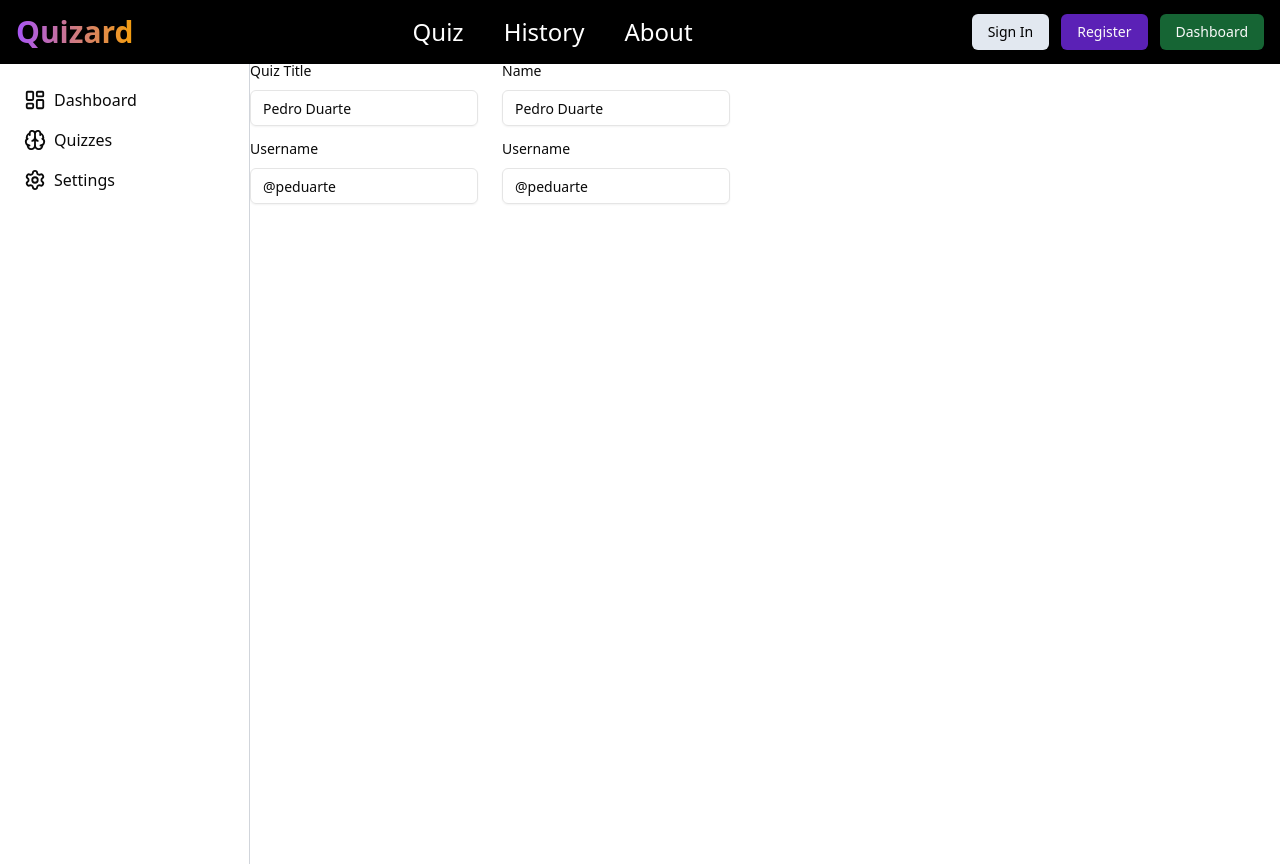
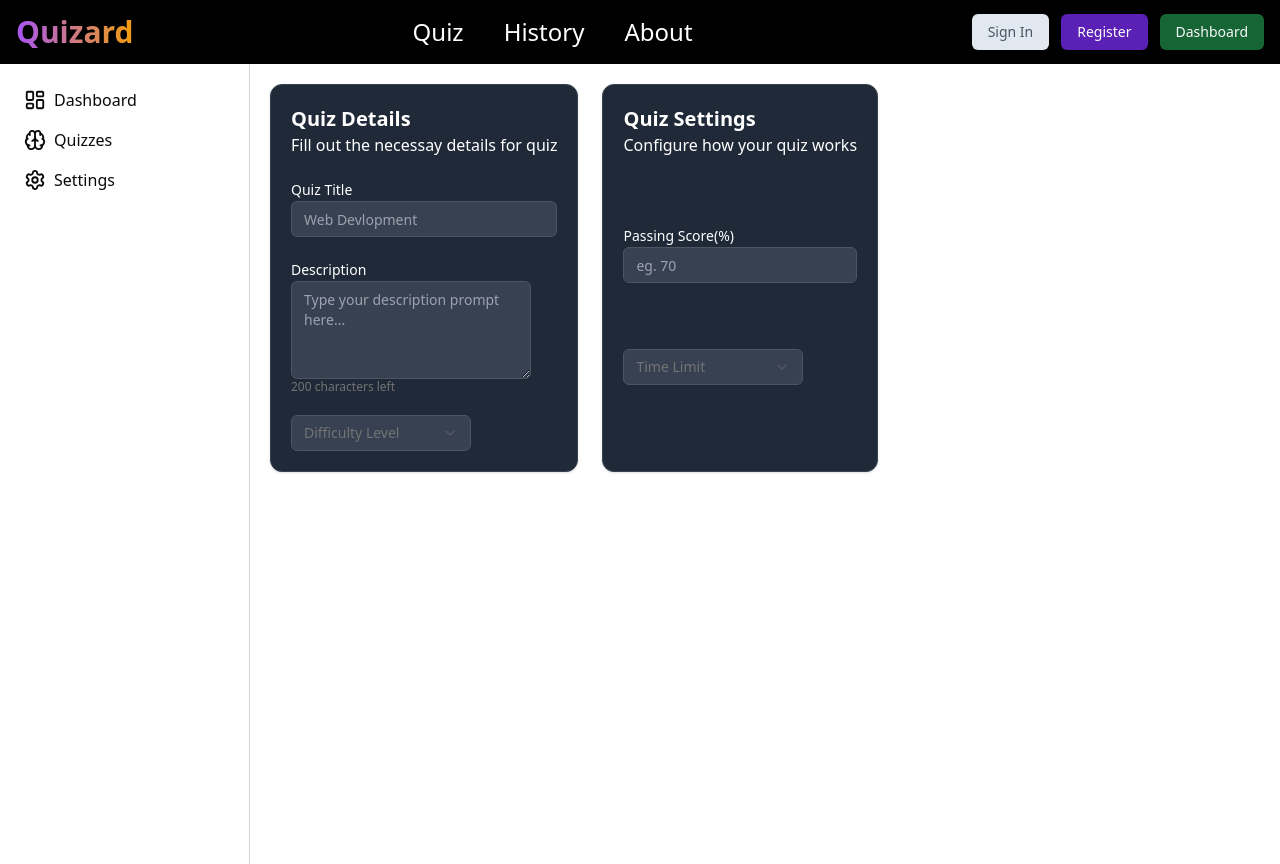
Before and after one commit to Ashwin2323/quizard, a React (Vite) app in the folder frontend/: page /user/create in a window 1280 px wide. Built offline with nearby package versions, Linux system fonts and the light colour scheme.

Commit message:
create_new_quiz form design completed

```diff
--- a/frontend/package.json
+++ b/frontend/package.json
@@ -13,6 +13,7 @@
     "@radix-ui/react-dialog": "^1.1.15",
     "@radix-ui/react-label": "^2.1.7",
     "@radix-ui/react-radio-group": "^1.3.8",
+    "@radix-ui/react-select": "^2.2.6",
     "@radix-ui/react-separator": "^1.1.7",
     "@radix-ui/react-slot": "^1.2.3",
     "@radix-ui/react-tabs": "^1.1.13",
--- a/frontend/src/App.jsx
+++ b/frontend/src/App.jsx
@@ -61,6 +61,7 @@ export default function App() {
     <div className="">
       <Toaster/>
       <RouterProvider router={router}/>
+      {/* <CreateQuiz></CreateQuiz> */}
     </div>
   );
 }
--- a/frontend/src/components/Navbar.jsx
+++ b/frontend/src/components/Navbar.jsx
@@ -18,7 +18,7 @@ const Navbar = () => {
         <h1 className="text-2xl"> About </h1>
       </div>
       <div className="flex gap-3">
-        <Button className="h-full bg-slate-200 text-black"
+        <Button className="h-full bg-slate-200 text-gray-600"
         onClick={()=>{navigate("/login")}} >Sign In</Button>
         <Button className="h-full bg-violet-800"
         onClick={()=>{navigate("/signup")}} >Register</Button>
--- /dev/null
+++ b/frontend/src/components/ui/select.jsx
@@ -0,0 +1,119 @@
+import * as React from "react"
+import * as SelectPrimitive from "@radix-ui/react-select"
+import { Check, ChevronDown, ChevronUp } from "lucide-react"
+
+import { cn } from "@/lib/utils"
+
+const Select = SelectPrimitive.Root
+
+const SelectGroup = SelectPrimitive.Group
+
+const SelectValue = SelectPrimitive.Value
+
+const SelectTrigger = React.forwardRef(({ className, children, ...props }, ref) => (
+  <SelectPrimitive.Trigger
+    ref={ref}
+    className={cn(
+      "flex h-9 w-full items-center justify-between whitespace-nowrap rounded-md border border-input bg-transparent px-3 py-2 text-sm shadow-sm ring-offset-background data-[placeholder]:text-muted-foreground focus:outline-none focus:ring-1 focus:ring-ring disabled:cursor-not-allowed disabled:opacity-50 [&>span]:line-clamp-1",
+      className
+    )}
+    {...props}>
+    {children}
+    <SelectPrimitive.Icon asChild>
+      <ChevronDown className="h-4 w-4 opacity-50" />
+    </SelectPrimitive.Icon>
+  </SelectPrimitive.Trigger>
+))
+SelectTrigger.displayName = SelectPrimitive.Trigger.displayName
+
+const SelectScrollUpButton = React.forwardRef(({ className, ...props }, ref) => (
+  <SelectPrimitive.ScrollUpButton
+    ref={ref}
+    className={cn("flex cursor-default items-center justify-center py-1", className)}
+    {...props}>
+    <ChevronUp className="h-4 w-4" />
+  </SelectPrimitive.ScrollUpButton>
+))
+SelectScrollUpButton.displayName = SelectPrimitive.ScrollUpButton.displayName
+
+const SelectScrollDownButton = React.forwardRef(({ className, ...props }, ref) => (
+  <SelectPrimitive.ScrollDownButton
+    ref={ref}
+    className={cn("flex cursor-default items-center justify-center py-1", className)}
+    {...props}>
+    <ChevronDown className="h-4 w-4" />
+  </SelectPrimitive.ScrollDownButton>
+))
+SelectScrollDownButton.displayName =
+  SelectPrimitive.ScrollDownButton.displayName
+
+const SelectContent = React.forwardRef(({ className, children, position = "popper", ...props }, ref) => (
+  <SelectPrimitive.Portal>
+    <SelectPrimitive.Content
+      ref={ref}
+      className={cn(
+        "relative z-50 max-h-[--radix-select-content-available-height] min-w-[8rem] overflow-y-auto overflow-x-hidden rounded-md border bg-popover text-popover-foreground shadow-md data-[state=open]:animate-in data-[state=closed]:animate-out data-[state=closed]:fade-out-0 data-[state=open]:fade-in-0 data-[state=closed]:zoom-out-95 data-[state=open]:zoom-in-95 data-[side=bottom]:slide-in-from-top-2 data-[side=left]:slide-in-from-right-2 data-[side=right]:slide-in-from-left-2 data-[side=top]:slide-in-from-bottom-2 origin-[--radix-select-content-transform-origin]",
+        position === "popper" &&
+          "data-[side=bottom]:translate-y-1 data-[side=left]:-translate-x-1 data-[side=right]:translate-x-1 data-[side=top]:-translate-y-1",
+        className
+      )}
+      position={position}
+      {...props}>
+      <SelectScrollUpButton />
+      <SelectPrimitive.Viewport
+        className={cn("p-1", position === "popper" &&
+          "h-[var(--radix-select-trigger-height)] w-full min-w-[var(--radix-select-trigger-width)]")}>
+        {children}
+      </SelectPrimitive.Viewport>
+      <SelectScrollDownButton />
+    </SelectPrimitive.Content>
+  </SelectPrimitive.Portal>
+))
+SelectContent.displayName = SelectPrimitive.Content.displayName
+
+const SelectLabel = React.forwardRef(({ className, ...props }, ref) => (
+  <SelectPrimitive.Label
+    ref={ref}
+    className={cn("px-2 py-1.5 text-sm font-semibold", className)}
+    {...props} />
+))
+SelectLabel.displayName = SelectPrimitive.Label.displayName
+
+const SelectItem = React.forwardRef(({ className, children, ...props }, ref) => (
+  <SelectPrimitive.Item
+    ref={ref}
+    className={cn(
+      "relative flex w-full cursor-default select-none items-center rounded-sm py-1.5 pl-2 pr-8 text-sm outline-none focus:bg-accent focus:text-accent-foreground data-[disabled]:pointer-events-none data-[disabled]:opacity-50",
+      className
+    )}
+    {...props}>
+    <span className="absolute right-2 flex h-3.5 w-3.5 items-center justify-center">
+      <SelectPrimitive.ItemIndicator>
+        <Check className="h-4 w-4" />
+      </SelectPrimitive.ItemIndicator>
+    </span>
+    <SelectPrimitive.ItemText>{children}</SelectPrimitive.ItemText>
+  </SelectPrimitive.Item>
+))
+SelectItem.displayName = SelectPrimitive.Item.displayName
+
+const SelectSeparator = React.forwardRef(({ className, ...props }, ref) => (
+  <SelectPrimitive.Separator
+    ref={ref}
+    className={cn("-mx-1 my-1 h-px bg-muted", className)}
+    {...props} />
+))
+SelectSeparator.displayName = SelectPrimitive.Separator.displayName
+
+export {
+  Select,
+  SelectGroup,
+  SelectValue,
+  SelectTrigger,
+  SelectContent,
+  SelectLabel,
+  SelectItem,
+  SelectSeparator,
+  SelectScrollUpButton,
+  SelectScrollDownButton,
+}
--- /dev/null
+++ b/frontend/src/components/ui/textarea.jsx
@@ -0,0 +1,18 @@
+import * as React from "react"
+
+import { cn } from "@/lib/utils"
+
+const Textarea = React.forwardRef(({ className, ...props }, ref) => {
+  return (
+    <textarea
+      className={cn(
+        "flex min-h-[60px] w-full rounded-md border border-input bg-transparent px-3 py-2 text-base shadow-sm placeholder:text-muted-foreground focus-visible:outline-none focus-visible:ring-1 focus-visible:ring-ring disabled:cursor-not-allowed disabled:opacity-50 md:text-sm",
+        className
+      )}
+      ref={ref}
+      {...props} />
+  );
+})
+Textarea.displayName = "Textarea"
+
+export { Textarea }
--- a/frontend/src/pages/CreateQuiz.jsx
+++ b/frontend/src/pages/CreateQuiz.jsx
@@ -1,40 +1,108 @@
-import { Button } from "@/components/ui/button"
+import { Button } from "@/components/ui/button";
+import { Input } from "@/components/ui/input";
+import { Label } from "@/components/ui/label";
+import { Card } from "@/components/ui/card";
+import { Textarea } from "@/components/ui/textarea";
 import {
-  Dialog,
-  DialogClose,
-  DialogContent,
-  DialogDescription,
-  DialogFooter,
-  DialogHeader,
-  DialogTitle,
-  DialogTrigger,
-} from "@/components/ui/dialog"
-import { Input } from "@/components/ui/input"
-import { Label } from "@/components/ui/label"
+  Select,
+  SelectContent,
+  SelectGroup,
+  SelectItem,
+  SelectLabel,
+  SelectTrigger,
+  SelectValue,
+} from "@/components/ui/select";
+import { useId, useState } from "react";
 
-export default function CreateQuiz () {
+const maxLength = 200;
+const initialValue = "";
+
+export default function CreateQuiz() {
+  const [value, setValue] = useState(initialValue);
+  const [characterCount, setCharacterCount] = useState(initialValue.length);
+
+  const id = useId();
+  const handleChange = (e) => {
+    if (e.target.value.length <= maxLength) {
+      setValue(e.target.value);
+      setCharacterCount(e.target.value.length);
+    }
+  };
   return (
-       <div className='flex gap-6'>
-            <div className="grid gap-4">
-              <div className="grid gap-3">
-                <Label htmlFor="name-1">Quiz Title</Label>
-                <Input id="name-1" name="name" defaultValue="Pedro Duarte" />
-              </div>
-              <div className="grid gap-3">
-                <Label htmlFor="username-1">Username</Label>
-                <Input id="username-1" name="username" defaultValue="@peduarte" />
-              </div>
-            </div>
-            <div className="grid gap-4">
-              <div className="grid gap-3">
-                <Label htmlFor="name-1">Name</Label>
-                <Input id="name-1" name="name" defaultValue="Pedro Duarte" />
-              </div>
-              <div className="grid gap-3">
-                <Label htmlFor="username-1">Username</Label>
-                <Input id="username-1" name="username" defaultValue="@peduarte" />
-              </div>
-            </div>
+    <div className="flex gap-6 p-5">
+        <Card className="grid gap-5 p-5 bg-gray-800 text-white placeholder:text-gray-200 border-gray-700">
+          <div>
+            <h1 className="text-xl  text-white  font-bold">Quiz Details</h1>
+            <h3>Fill out the necessay details for quiz</h3>
           </div>
-  )
+          <div>
+            <Label htmlFor="name-1">Quiz Title</Label>
+            <Input
+              id="name-1"
+              name="name"
+              placeholder="Web Devlopment"
+              className="placeholder:text-gray-400 border-gray-600 bg-gray-700"
+            />
+          </div>
+          <div>
+            <Label htmlFor={id}>Description</Label>
+            <Textarea
+              placeholder="Type your description prompt here..."
+              value={value}
+              maxLength={maxLength}
+              onChange={handleChange}
+              id={id}
+              className="w-60 placeholder:text-gray-400 bg-gray-700 border-gray-600"
+              rows={4}
+            />
+            <p className="text-muted-foreground text-xs text-gray-200">
+              <span className="tabular-nums">{maxLength - characterCount}</span>{" "}
+              characters left
+            </p>
+          </div>
+          <Select>
+            <SelectTrigger className="w-[180px] placeholder:text-gray-400 bg-gray-700 border-gray-600">
+              <SelectValue placeholder="Difficulty Level" className='text-white placeholder:text-gray-400' />
+            </SelectTrigger>
+            <SelectContent className="w-60 placeholder:text-gray-400 bg-gray-700 text-white">
+              <SelectGroup>
+                <SelectLabel>Level</SelectLabel>
+                <SelectItem value="Easy">Easy</SelectItem>
+                <SelectItem value="Medium">Medium</SelectItem>
+                <SelectItem value="Hard">Hard</SelectItem>
+              </SelectGroup>
+            </SelectContent>
+          </Select>
+        </Card>
+        <Card className="grid p-5 bg-gray-800 text-white placeholder:text-gray-200 border-gray-700">
+          <div>
+            <h1 className="text-xl  text-white  font-bold">Quiz Settings</h1>
+            <h3>Configure how your quiz works</h3>
+          </div>
+          <div>
+            <Label htmlFor="name-1">Passing Score(%)</Label>
+            <Input
+              id="name-1"
+              name="name"
+              placeholder="eg. 70"
+              className="placeholder:text-gray-400 border-gray-600 bg-gray-700"
+            />
+          </div>
+          <Select>
+            <SelectTrigger className="w-[180px] placeholder:text-gray-200 bg-gray-700 border-gray-600">
+              <SelectValue placeholder="Time Limit" className='text-white placeholder:text-gray-200'/>
+            </SelectTrigger>
+            <SelectContent className="w-60 placeholder:text-gray-200 bg-gray-700 text-white">
+              <SelectGroup>
+                <SelectLabel>Time</SelectLabel>
+                <SelectItem value="15">15 Minutes</SelectItem>
+                <SelectItem value="30">30 Minutes</SelectItem>
+                <SelectItem value="45">45 Minutes</SelectItem>
+                <SelectItem value="60">60 Minutes</SelectItem>
+              </SelectGroup>
+            </SelectContent>
+          </Select>
+        </Card>
+    </div>
+  );
 }
--- a/frontend/src/pages/Dashboard.jsx
+++ b/frontend/src/pages/Dashboard.jsx
@@ -1,7 +1,7 @@
-import {Card} from '@/components/ui/Card'
-import { Button } from '../components/ui/button'
-import { Plus } from 'lucide-react'
-import { useNavigate } from 'react-router-dom'
+import { Card } from "@/components/ui/Card";
+import { Button } from "../components/ui/button";
+import { Plus } from "lucide-react";
+import { useNavigate } from "react-router-dom";
 import {
   Dialog,
   DialogClose,
@@ -11,65 +11,64 @@ import {
   DialogHeader,
   DialogTitle,
   DialogTrigger,
-} from "@/components/ui/dialog"
-import { Input } from "@/components/ui/input"
-import { Label } from "@/components/ui/label"
-import CreateQuiz from './CreateQuiz'
-
+} from "@/components/ui/dialog";
+import { Input } from "@/components/ui/input";
+import { Label } from "@/components/ui/label";
+import CreateQuiz from "./CreateQuiz";
 
 export default function Dashboard() {
-  const navigate=useNavigate();
-  function createNewQuizHandler(){
-
-  }
+  const navigate = useNavigate();
+  function createNewQuizHandler() {}
   return (
     <div className="min-h-screen bg-gray-800 text-white p-10">
-      <div className='mb-4 flex justify-between'>
+      <div className="mb-4 flex justify-between">
         <div>
-            <h1 className='text-2xl font-bold'>Dashboard</h1>
-            <h3 className='text-xl'>Welcome back, User!</h3>
+          <h1 className="text-2xl font-bold">Dashboard</h1>
+          <h3 className="text-xl">Welcome back, User!</h3>
         </div>
         <div>
-            {/* <Button onClick={()=>{navigate('/user/create')}} className='bg-green-500 text-base'><Plus size={23} />Create New Quiz</Button> */}
           <Dialog>
             <form>
               <DialogTrigger asChild>
-          <Button className='bg-green-500 text-base'><Plus size={23} />Create New Quiz</Button>
+                <Button className="bg-green-500 text-base">
+                  <Plus size={23} />
+                  Create New Quiz
+                </Button>
               </DialogTrigger>
-        <DialogContent className="sm:max-w-[425px]">
+              <DialogContent className="max-w-4xl sm:max-w-2xl bg-gray-900 text-white border-none">
                 <DialogHeader>
-            <DialogTitle>Edit profile</DialogTitle>
-            <DialogDescription>
-              Make changes to your profile here. Click save when you&apos;re
-              done.
+                  <DialogTitle>Create New Quiz</DialogTitle>
+                  <DialogDescription className='text-gray-400'>
+                    Add title, description and configure quiz settings.
                   </DialogDescription>
                 </DialogHeader>
-            <CreateQuiz/>
+                <CreateQuiz />
+
                 <DialogFooter>
                   <DialogClose asChild>
-              <Button variant="outline">Cancel</Button>
+                    <Button variant="outline" className='text-black'>Cancel</Button>
                   </DialogClose>
-            <Button type="submit">Save changes</Button>
+                  <Button type="submit" className='bg-green-600'>Save changes</Button>
                 </DialogFooter>
               </DialogContent>
             </form>
           </Dialog>
         </div>
       </div>
-        <div className='flex justify-between gap-8'>
-          <Card className='bg-blue-700 text-white border-none p-5 w-full'>
-            <h1 className='text-xl'>Total Quizzes</h1>
-            <h1 className='text-5xl font-semibold'>2333</h1>
+      <div className="flex justify-between gap-8">
+        <Card className="bg-blue-700 text-white border-none p-5 w-full">
+          <h1 className="text-xl">Total Quizzes</h1>
+          <h1 className="text-5xl font-semibold">2333</h1>
         </Card>
-          <Card className='bg-blue-700 text-white border-none p-5 w-full'>
-            <h1 className='text-xl'>Average Score</h1>
-            <h1 className='text-5xl font-semibold'>2333</h1>
+        <Card className="bg-blue-700 text-white border-none p-5 w-full">
+          <h1 className="text-xl">Average Score</h1>
+          <h1 className="text-5xl font-semibold">2333</h1>
         </Card>
-          <Card className='bg-blue-700 text-white border-none p-5 w-full'>
-            <h1 className='text-xl'>Accuracy</h1>
-            <h1 className='text-5xl font-semibold'>80%</h1>
+        <Card className="bg-blue-700 text-white border-none p-5 w-full">
+          <h1 className="text-xl">Accuracy</h1>
+          <h1 className="text-5xl font-semibold">80%</h1>
         </Card>
       </div>
     </div>
-  )
+  );
 }
```
Also changed, not shown: 2 other files (tests, documents, lock files or other folders). Lines whose indentation alone changed are shown as unchanged.
